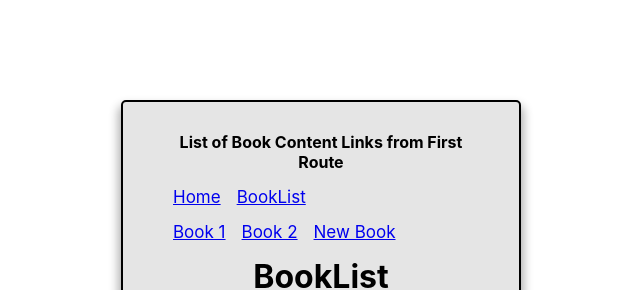
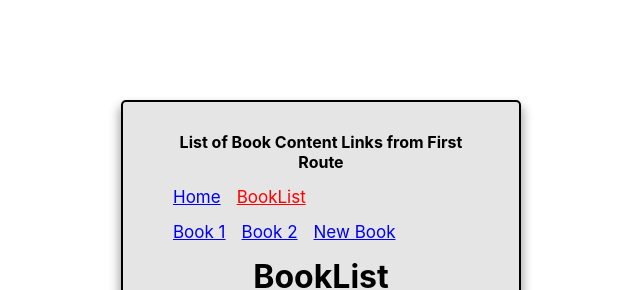
Before and after one commit to Officialibn1/Shawarmania, a React (Create React App) app: page /books in a window 1280 px wide. Shown: the top 290 px of the page, without its empty margins (319-959 px from the left). Built offline with nearby package versions, Linux system fonts and the light colour scheme.

Commit message:
navlink end property

```diff
--- a/src/App.js
+++ b/src/App.js
@@ -43,10 +43,10 @@ function App() {
         </Routes>
         <nav>
           <ul>
-            <li><NavLink to='/' /*style={({isActive}) => isActive ? {color: 'red'} : {color: 'green'}}*/>
+            <li><NavLink to='/' isActive /*style={({isActive}) => isActive ? {color: 'red'} : {color: 'green'}}*/>
                 Home
               </NavLink></li>
-            <li><NavLink to='/books' >BookList</NavLink></li>
+            <li><NavLink  to='/books' end>BookList</NavLink></li>
           </ul>
         </nav>
         <Routes>
--- a/src/index.css
+++ b/src/index.css
@@ -88,3 +88,7 @@ ul{
 ul a{
   font-size: 17px;
 }
+
+.active{
+  color: red;
+}
```
